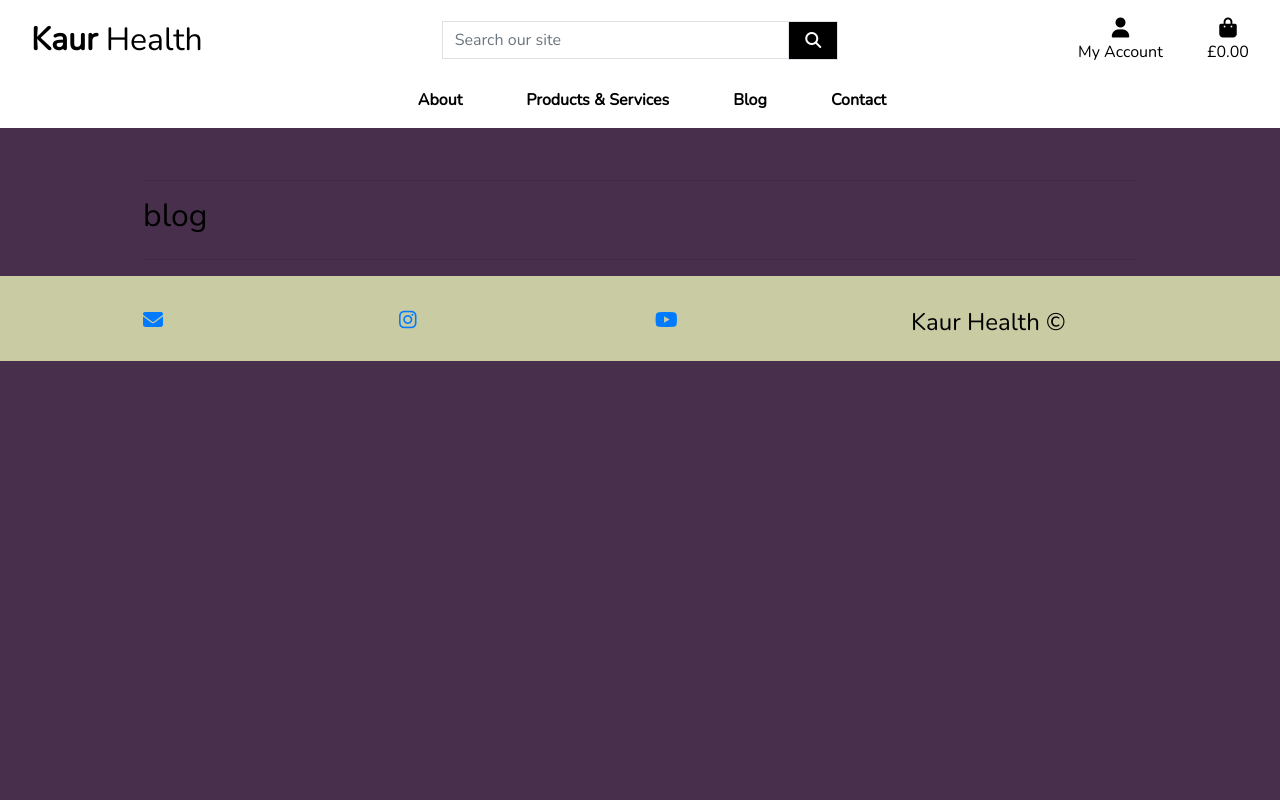
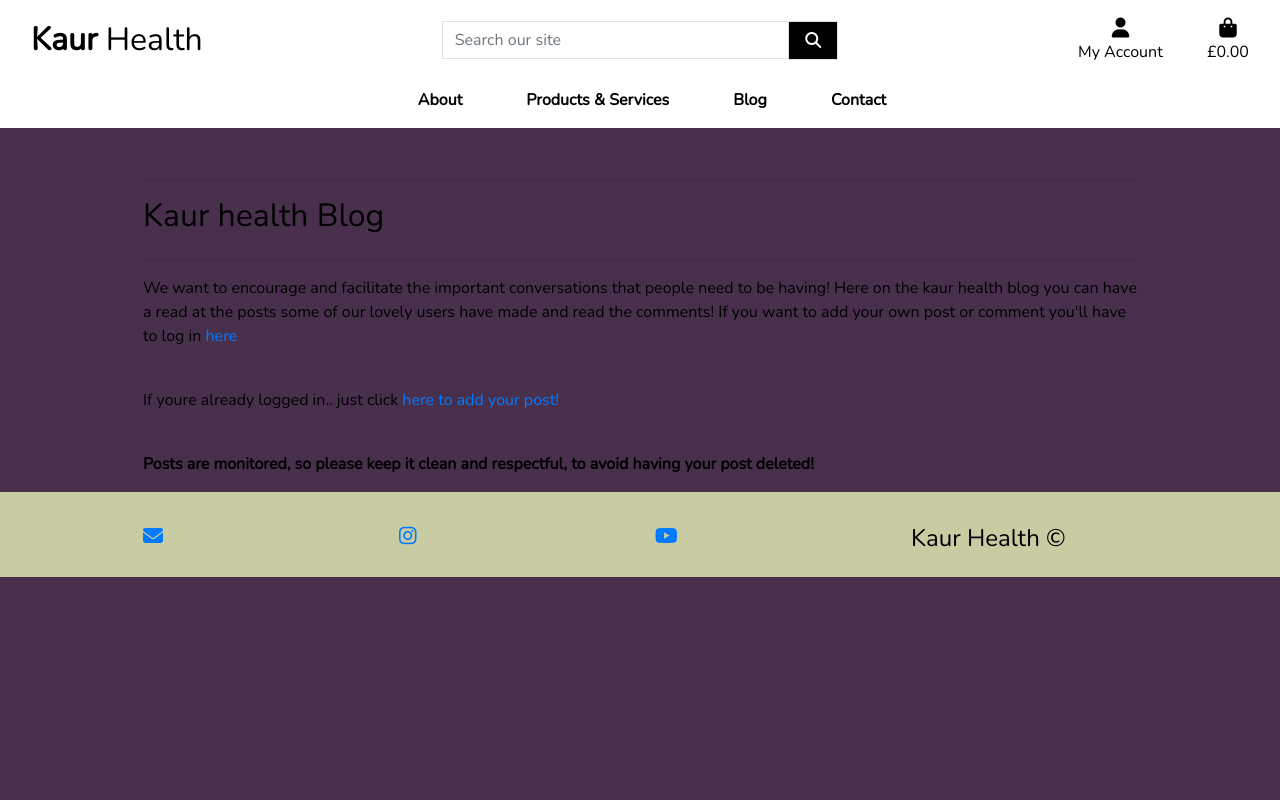
Before and after one commit to mayasaffron/Kaur-Health, a Django app: page /blog/ in a window 1280 px wide. Run offline with Django 3.2, Linux system fonts and the light colour scheme; data that the repository does not hold is empty; some libraries are stand-ins or nearby versions.

Commit message:
update: tidying links

```diff
--- a/blog/templates/blog/all_blogs.html
+++ b/blog/templates/blog/all_blogs.html
@@ -20,9 +20,15 @@
     <div class="row">
         <div class="col">
             <hr>
-            <h2 class="logo-font mb-4">blog</h2>
+            <h2 class="logo-font mb-4"> Kaur health Blog</h2>
             <hr>
+            <p>We want to encourage and facilitate the important conversations that people need to be having! Here on the kaur health blog you can have a read at the posts some of our lovely users have made and read the comments! If you want to add your own post or comment you'll have to log in <a href="{% url 'account_login' %}" target="_blank">here</a></p>
+            <br>
+             <p>If youre already logged in.. just click <a href="{% url 'account_login' %}" target="_blank">here to add your post!</a></p>
+             <br>
+             <p><strong>Posts are monitored, so please keep it clean and respectful, to avoid having your post deleted!</strong></p>
         </div>
+
 
         {% if author %}
             {% if author == request.user.username %}
--- a/blog/templates/includes/all_blogs_loop.html
+++ b/blog/templates/includes/all_blogs_loop.html
@@ -32,12 +32,11 @@
                     {% if request.user.is_authenticated %}
                 <small class="ml-3">
                     <p data-toggle="modal" data-target="#commentModal">Comment</p>
-                    <a class="text-danger" href="{% url 'add_blog_post' %}">Write a post</a>
+                    <a class="text-info" href="{% url 'add_blog_post' %}">Write a post</a>
                     {% if request.user == blog.author %}
                     <a class="btn-edit" href="{% url 'update_blog' blog.slug %}">Edit post</a>
                     <!-- confirm delete modal -->
                 <h6 class="btn modal-trigger delete" data-toggle="modal" data-target="#deleteModal">Are you sure you want to delete?</h6>
-
                     {% endif %}
                 </small>
                 {% endif %}
```
Also changed, not shown: blog/templates/blog/blog_detail.html (+5 -6 lines).
